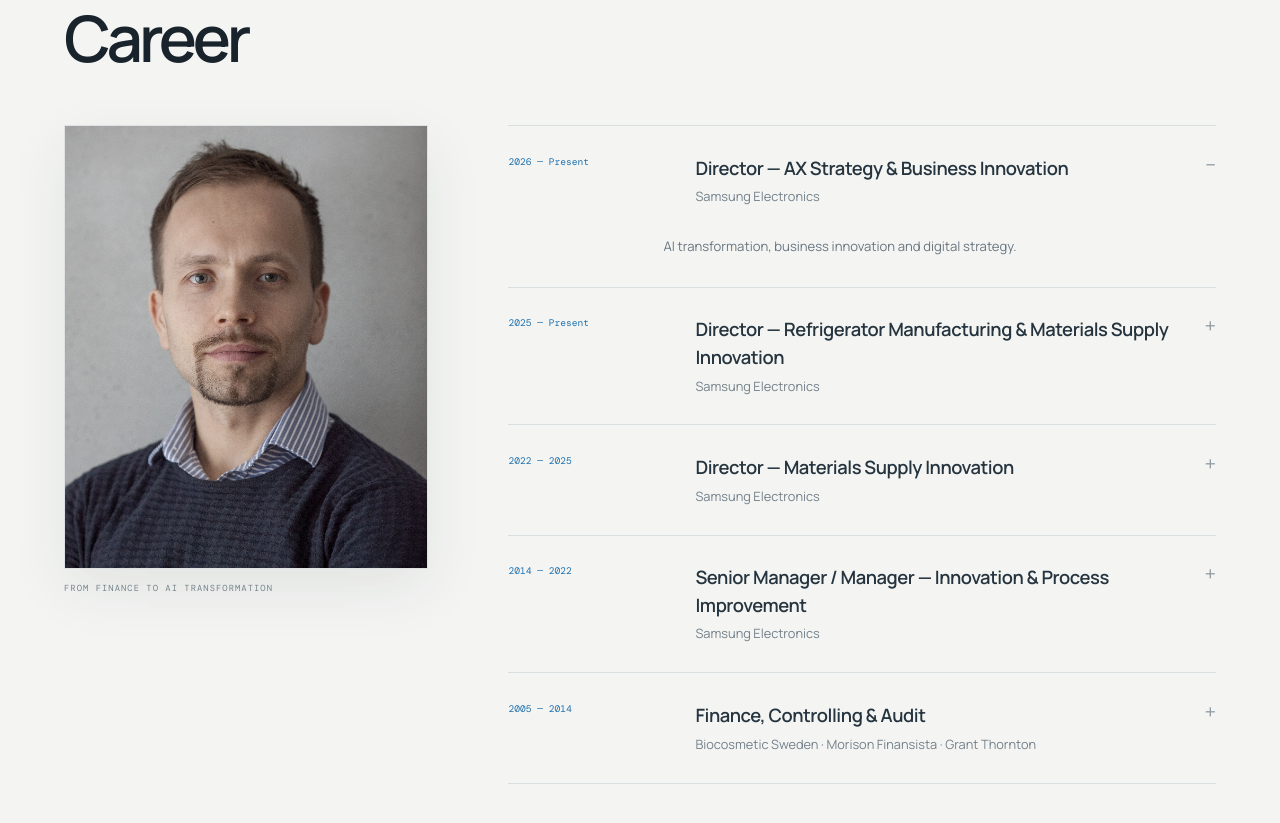
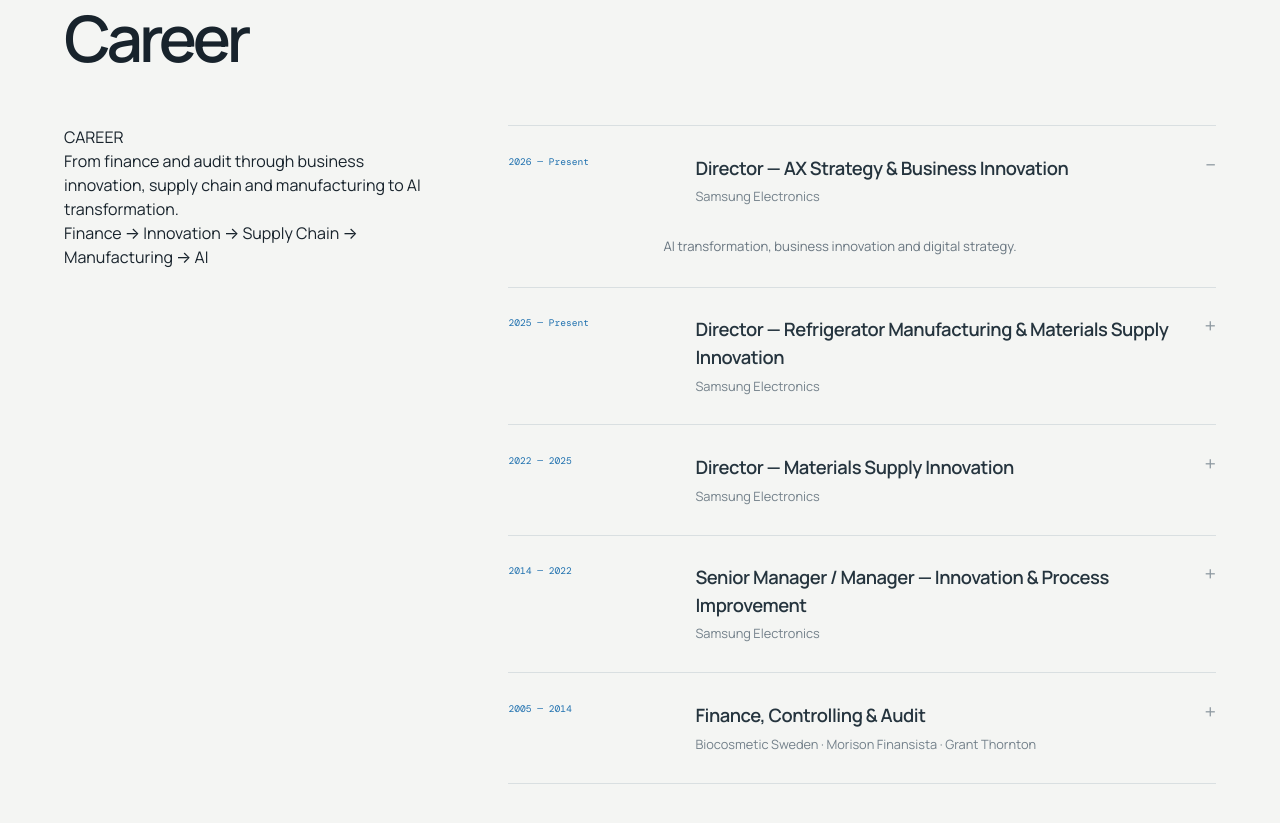
Before and after one commit to Wladimirowitsch/miedziak.eu, a React (Vite) app: page / in a window 1280 px wide. Shown: the part 4240-5063 px from the top of the page. Built offline with nearby package versions, Linux system fonts and the light colour scheme.

Commit message:
Remove duplicate career portrait and achievement imagery

```diff
--- a/src/sections/Content.tsx
+++ b/src/sections/Content.tsx
@@ -78,7 +78,6 @@ export function Impact() {
   return (
     <section id="impact" ref={ref} className="content-section reveal-on-scroll">
       <SectionHeading n="02" title="Transformation with measurable impact" eyebrow="RESULTS" />
-
       <div className="impact-layout">
         <div className="impact-grid">
           {profile.impact.map((entry, index) => (
@@ -96,7 +95,6 @@ export function Impact() {
             </button>
           ))}
         </div>
-
         <div className="impact-story" key={item.label}>
           <span className="impact-story-label">Selected result · 0{selected + 1}</span>
           <div className="impact-story-main">
@@ -107,7 +105,6 @@ export function Impact() {
           <span className="impact-story-hint">Select another result to explore</span>
         </div>
       </div>
-
       <div className="secondary-impact">
         {profile.additionalImpact.map((entry) => (
           <div key={entry.label} className="secondary-impact-item">
@@ -116,7 +113,6 @@ export function Impact() {
           </div>
         ))}
       </div>
-
       <div className="impact-note">
         <span className="impact-note-mark">RESULTS</span>
         <p>Selected operational results from manufacturing and materials-supply transformation work.</p>
@@ -167,9 +163,11 @@ export function Career() {
     <section id="career" ref={ref} className="content-section reveal-on-scroll">
       <SectionHeading n="04" title="Career" eyebrow="EXPERIENCE" />
       <div className="career-layout">
-        <div className="career-photo-wrap">
-          <img src="/images/sebastian-natural.jpg" alt="Sebastian Miedziak" className="career-photo" />
-          <span>From finance to AI transformation</span>
+        <div className="career-intro">
+          <div className="career-intro-mark">CAREER</div>
+          <p>From finance and audit through business innovation, supply chain and manufacturing to AI transformation.</p>
+          <div className="career-intro-line" />
+          <span>Finance → Innovation → Supply Chain → Manufacturing → AI</span>
         </div>
         <div className="career-list">
           {profile.journey.map((job, index) => {
@@ -203,7 +201,6 @@ function MailIcon({ className = "h-4 w-4" }: { className?: string }) {
 export function Contact() {
   const ref = useReveal<HTMLElement>();
   const [copied, setCopied] = useState(false);
-
   const copyEmail = async () => {
     try {
       await navigator.clipboard.writeText(profile.email);
@@ -218,7 +215,6 @@ export function Contact() {
     setCopied(true);
     window.setTimeout(() => setCopied(false), 2000);
   };
-
   return (
     <section id="contact" ref={ref} className="content-section contact-section reveal-on-scroll">
       <SectionHeading n="05" title="Contact" eyebrow="CONNECT" />
```
